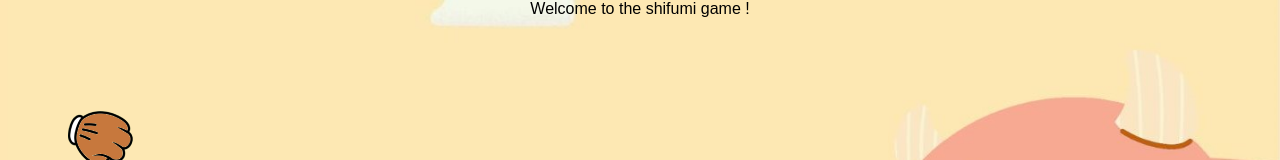
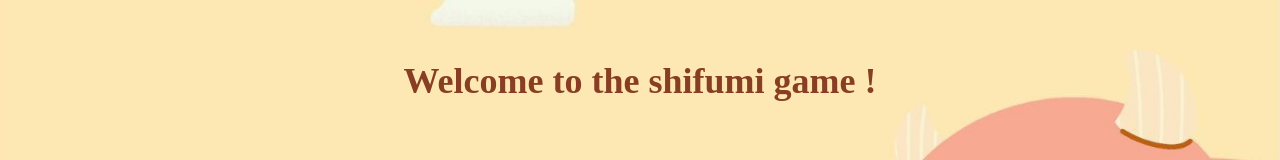
Before and after one commit to sibelkoc/shifumi, a React (Create React App) app: page / in a window 1280 px wide. Shown: the top 160 px of the page. Built offline with nearby package versions, Linux system fonts and the light colour scheme.

Commit message:
✨ add some styles ✨

```diff
--- a/src/index.css
+++ b/src/index.css
@@ -50,6 +50,13 @@ body {
 
 }
 
+.TitleGame{
+  margin-top: 60px;
+  font-size: 36px;
+  font-family: "blobb";
+  color: #873e23;
+  font-weight: 600;
+}
 
 img:hover{
   animation: pulse 1s infinite;
```
